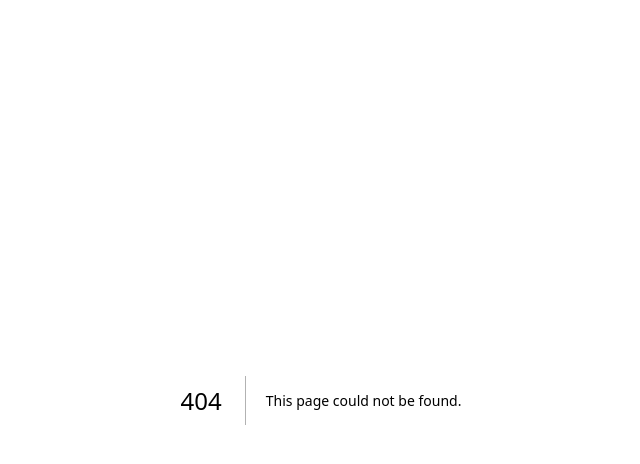
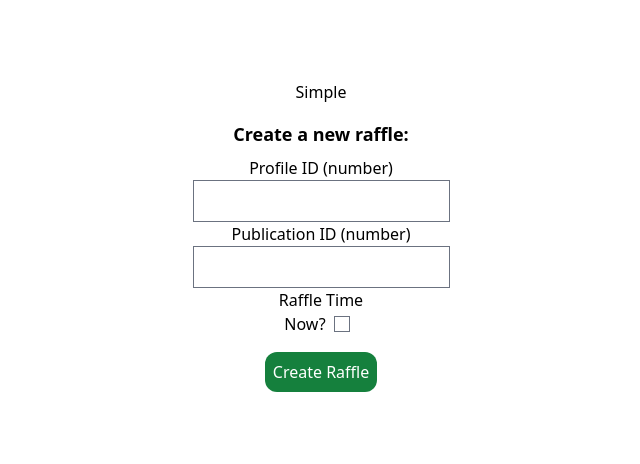
Before and after one commit to KNN3-Network/Lens-Raffle, a Next.js app: page /simple in a window 1280 px wide. Before the commit this address had no page. Shown: the top 464 px of the page, without its empty margins (319-959 px from the left). Built offline with nearby package versions, Linux system fonts and the light colour scheme; what @web3-onboard/injected-wallets, @web3-onboard/react, @web3-onboard/walletconnect would draw is missing.

Commit message:
started /simple path

```diff
--- a/components/VerifyWinner.tsx
+++ b/components/VerifyWinner.tsx
@@ -1,16 +1,18 @@
 import { useEffect, useState } from "react"
-import { getQualifiedEntrants } from "../lib/contracts/LuckyLens/LuckyLens"
+import { getWinner } from "../lib/contracts/LuckyLens/LuckyLens"
 
 
 const VerifyWinner = () => {
   const [raffleId, setRaffleId] = useState<string>('')
   const [checked, setChecked] = useState<string>('')
+  const [winnerId, setWinnerId] = useState<string>('')
   useEffect(()=>console.log(raffleId),[raffleId])
 
   const handleVerify = async () => {
     if(!raffleId || !checked) return
     console.log('verifying winner')
-    const qualifiedEntrants = await getQualifiedEntrants(raffleId, checked)
+    const winnerProfileId = await getWinner(raffleId, checked)
+    setWinnerId(winnerProfileId)
   }
 
 
@@ -34,6 +36,10 @@ return (
 
   </div>
   <button className='mt-2 bg-green-700 text-white rounded-xl p-2' onClick={handleVerify}>Verify</button>
+
+  {winnerId ?
+  <div>the winner profile ID is {winnerId}</div>
+  : null}
   </div>
 )
 }
--- a/lib/contracts/LuckyLens/LuckyLens.ts
+++ b/lib/contracts/LuckyLens/LuckyLens.ts
@@ -55,7 +55,7 @@ return final.reverse() // reverse to show newest first
 }
 
 
-export const getQualifiedEntrants = async(raffleId: string, requirements:string):Promise<any[]> => {
+export const getWinner = async(raffleId: string, requirements:string):Promise<string> => {
   // first thing to do is get the raffle data from the contract for the given raffleId
   const totalRaffles = await LuckyLensMumbai.totalRaffles()
   if(parseInt(raffleId) > totalRaffles-1) throw new Error('Raffle does not exist')
@@ -81,5 +81,5 @@ export const getQualifiedEntrants = async(raffleId: string, requirements:string)
   console.log(`winner is profile`,allComments[winnerIndex].profileId)
 
 
-  return []
+  return allComments[winnerIndex].profileId
 }
--- /dev/null
+++ b/pages/simple.tsx
@@ -0,0 +1,57 @@
+import Head from "next/head";
+import { useState } from "react";
+import { NewRaffleData } from "../lib/types/types";
+
+/*
+I want to simplify the UX.
+Instead of setting Raffles ahead of time. There should be one user flow to type in a post and generate / verify a winner.
+There will be one button. The button will verify a winner for a post, and if there isn't a winner, it will prompt the user to send a tx to generate a winner.
+
+Only the poster can generate the winner though.
+
+This means one winner per post.
+
+Also, I still have to answer the question of what is a winner?
+
+We'll stick with just any comments and then in the future this can be changed
+*/
+
+
+export default function Simple() {
+  const [newRaffleData, setNewRaffleData] = useState<NewRaffleData | null>(null)
+
+
+  const handleNewRaffle = () => {
+    console.log('bing bong')
+  }
+
+  return (
+    <div className='pt-10 text-center mx-auto my-10 py-10 max-w-3xl'>
+      <Head>
+        <title>Create Next App</title>
+        <meta name="Lucky lens" content="Lucky Lens is a way to verifiably randomly choose a winner for a giveaway" />
+        <link rel="icon" href="/favicon.ico" />
+      </Head>
+      Simple
+      <div id="form" className='mt-4'>
+            <div className='font-semibold text-lg my-2'>Create a new raffle:</div>
+
+            <label className='block'>
+                <div className='font-medium'>Profile ID (number)</div>
+                <input type="number" onChange={e => setNewRaffleData(prevState => ({...prevState, profileId: e.target.value}))}/>
+            </label>
+            <label className='block'>
+                <div className='font-medium'>Publication ID (number)</div>
+                <input type="number" onChange={e => setNewRaffleData(prevState => ({...prevState, pubId: e.target.value}))}/>
+            </label>
+            <label className='block'>
+                <div className='font-medium'>Raffle Time</div>
+
+                <span className='inline-block mb-2'>Now?</span><input type="checkbox" className='mx-2 mb-1' checked={Boolean(newRaffleData?.now)} onChange={e => setNewRaffleData(prevState => ({...prevState, now: e.target.checked}))}/><br/>
+
+            </label>
+            <button disabled={!newRaffleData} className='mt-2 bg-green-700 text-white rounded-xl p-2' onClick={handleNewRaffle}>Create Raffle</button>
+          </div>
+    </div>
+  )
+}
```
